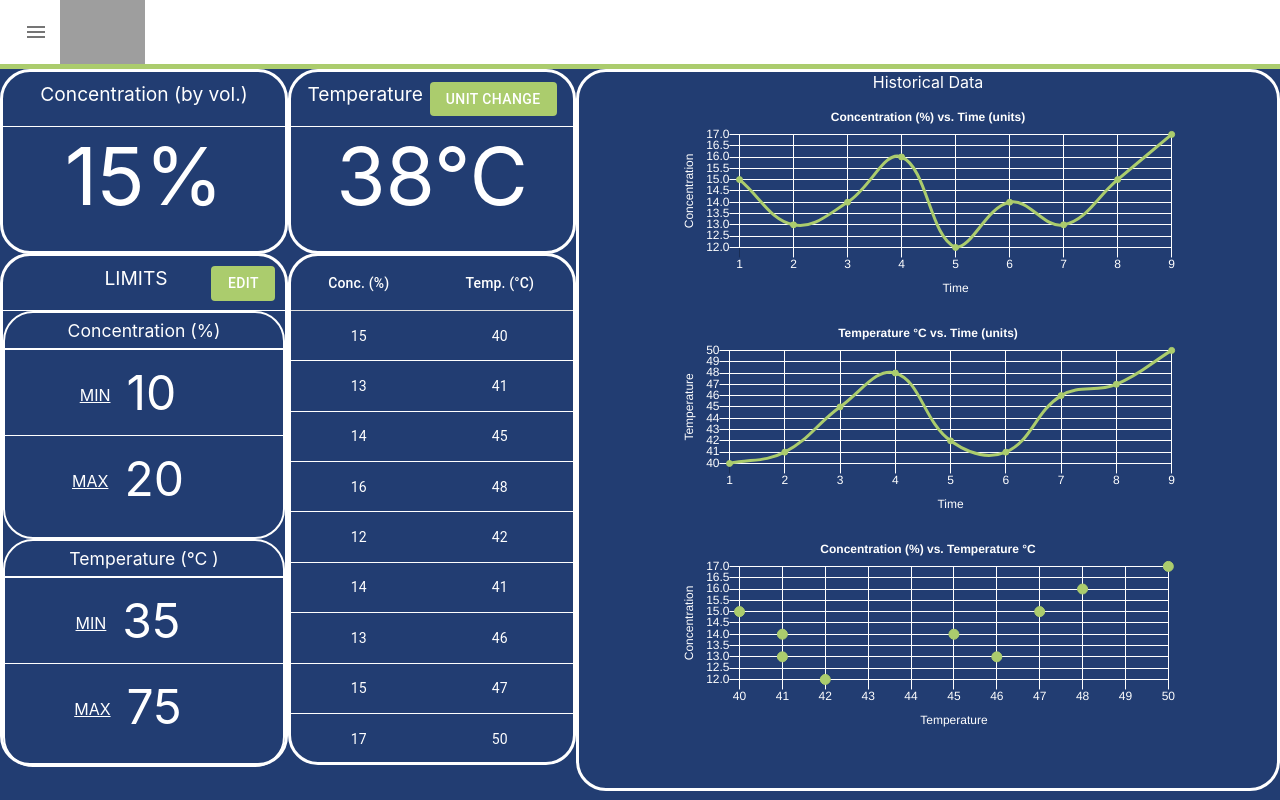
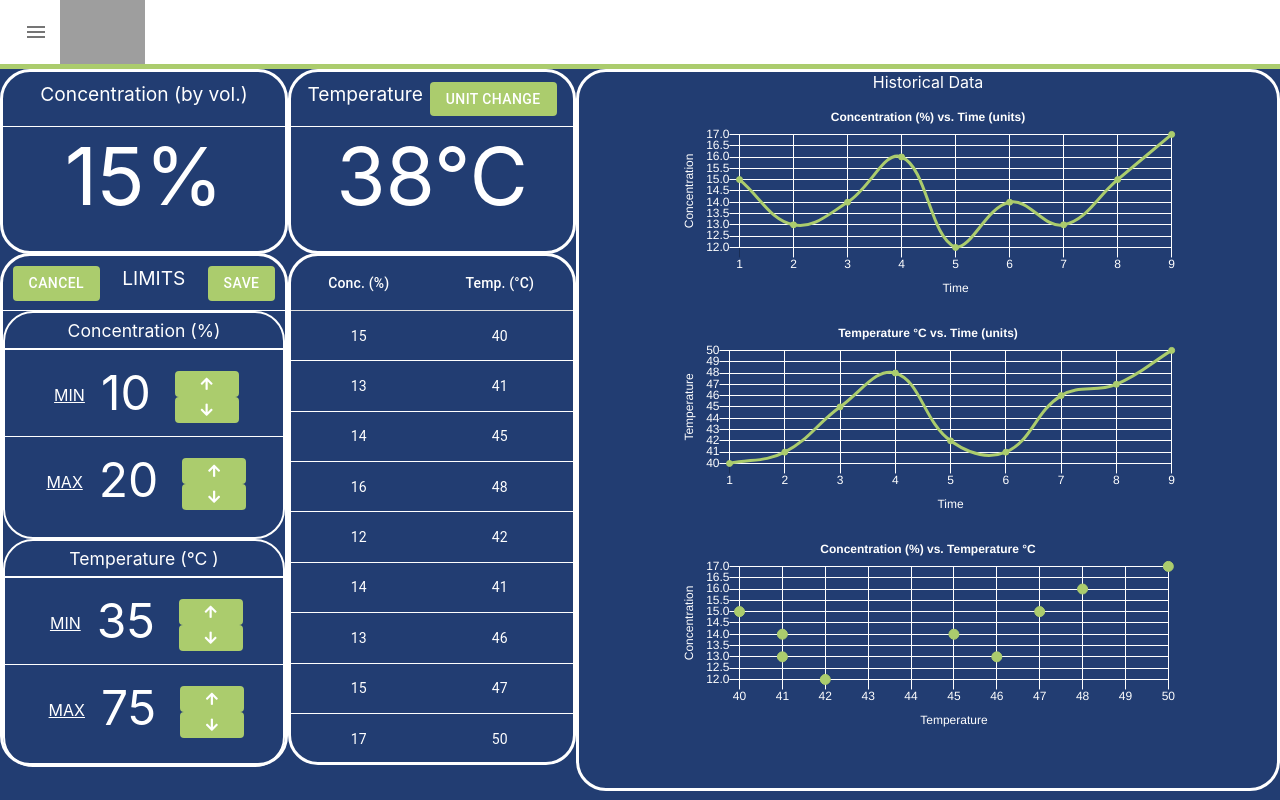
Before and after one commit to mnmccoy95/KYZEN-challenge, a React (Create React App) app in the folder client/: page / in a window 1280 px wide. Both pictures are taken after a click on the button "EDIT". Built offline with nearby package versions, Linux system fonts and the light colour scheme; grey boxes are pictures that could not be loaded.

Commit message:
added functionality

```diff
--- a/client/package.json
+++ b/client/package.json
@@ -6,6 +6,9 @@
     "@amcharts/amcharts4": "^4.10.15",
     "@amcharts/amcharts4-fonts": "^4.0.1",
     "@amcharts/amcharts4-geodata": "^4.1.19",
+    "@fortawesome/fontawesome-svg-core": "^1.2.34",
+    "@fortawesome/free-solid-svg-icons": "^5.15.2",
+    "@fortawesome/react-fontawesome": "^0.1.14",
     "@material-ui/core": "^4.11.3",
     "@material-ui/icons": "^4.11.2",
     "@testing-library/jest-dom": "^5.11.9",
--- a/client/src/Body.js
+++ b/client/src/Body.js
@@ -15,15 +15,18 @@ import Chart from "chart.js";
 //----------------------This component defines the entirety of the body display----------------------
 
 export const Body = () => {
+
   //-------Used when editing limits and changing unit type-------
-
-  // const [data, setData] = useState(Data);
-  // const [editing, setEditing] = useState(false);
+  const [data, setData] = useState(Data);
+  const [editing, setEditing] = useState(false);
   const [units, setUnits] = useState("°C");
-
+  const [chartData, setChartData] = useState(ChartData);
+  let [tempUp, setTempUp] = useState(data.TempLimit.Upper);
+  let [tempDown, setTempDown] = useState(data.TempLimit.Lower);
+  let [concUp, setConcUp] = useState(data.ConcLimit.Upper);
+  let [concDown, setConcDown] = useState(data.ConcLimit.Lower);
 
   //-------Used for creating KYZEN Material UI theme-------
-
   const theme = createMuiTheme({
     palette: {
       primary: {
@@ -38,8 +41,8 @@ export const Body = () => {
 
 
   //-------Data for Chart.js representations-------
-  let temps = ChartData.map((pair) => { return pair.temp })
-  const concs = ChartData.map((pair) => { return pair.conc })
+  const temps = chartData.map((pair) => { return pair.temp })
+  const concs = chartData.map((pair) => { return pair.conc })
 
   //-------References for adding chart components to canvases-------
   const concChart = useRef();
@@ -58,9 +61,88 @@ export const Body = () => {
   Chart.defaults.global.defaultFontColor = "#fff";
 
   //-------scatter data for Chart.js component-------
-  let scatterData = ChartData.map((pair) => {
+  let scatterData = chartData.map((pair) => {
     return { x: pair.temp, y: pair.conc }
   })
+
+
+  //-------Function for when user clicks unit change-------
+  //-------Not the dryest code, trust me, I know-------
+  const tempConvert = () => {
+    if (units === "°C") {
+      const newData = data;
+      newData.Temp = Math.round((newData.Temp * (9 / 5)) + 32);
+      newData.TempLimit.Upper = Math.round((newData.TempLimit.Upper * (9 / 5)) + 32);
+      newData.TempLimit.Lower = Math.round((newData.TempLimit.Lower * (9 / 5)) + 32);
+      const newChartData = chartData;
+      for (const pair of newChartData) {
+        pair.temp = Math.round((pair.temp * (9 / 5)) + 32);
+      }
+      setChartData(newChartData)
+      setData(newData);
+      setConcDown(data.ConcLimit.Lower);
+      setConcUp(data.ConcLimit.Upper);
+      setTempDown(data.TempLimit.Lower);
+      setTempUp(data.TempLimit.Upper);
+      setUnits("°F")
+    } else {
+      const newData = data;
+      newData.Temp = Math.round((newData.Temp - 32) * (5 / 9));
+      newData.TempLimit.Upper = Math.round((newData.TempLimit.Upper - 32) * (5 / 9));
+      newData.TempLimit.Lower = Math.round((newData.TempLimit.Lower - 32) * (5 / 9));
+      const newChartData = chartData;
+      for (const pair of newChartData) {
+        pair.temp = Math.round((pair.temp - 32) * (5 / 9));
+      }
+      setChartData(newChartData)
+      setData(newData);
+      setConcDown(data.ConcLimit.Lower);
+      setConcUp(data.ConcLimit.Upper);
+      setTempDown(data.TempLimit.Lower);
+      setTempUp(data.TempLimit.Upper);
+      setUnits("°C")
+    }
+  }
+
+  //-------Check if temperature is in range-------
+  const tempInRange = () => {
+    if (data.Temp > data.TempLimit.Upper || data.Temp < data.TempLimit.Lower) {
+      return false
+    } else {
+      return true
+    }
+  }
+
+  //-------Check if concentration is in range-------
+  const concInRange = () => {
+    if (data.Conc > data.ConcLimit.Upper || data.Conc < data.ConcLimit.Lower) {
+      return false
+    } else {
+      return true
+    }
+  }
+
+  //-------Change state if/when user clicks edit/save button-------
+  const userEdit = () => {
+    if (editing === false) {
+      setEditing(true)
+    } else {
+      setEditing(false)
+      data.TempLimit.Upper = tempUp;
+      data.TempLimit.Lower = tempDown;
+      data.ConcLimit.Upper = concUp;
+      data.ConcLimit.Lower = concDown;
+    }
+  }
+
+  //-------Change state if/when user clicks cancel button-------
+  const cancelEditing = () => {
+    setEditing(false)
+    setTempUp(data.TempLimit.Upper);
+    setTempDown(data.TempLimit.Lower);
+    setConcUp(data.ConcLimit.Upper);
+    setConcDown(data.ConcLimit.Lower);
+  }
 
   //-------Re-Renders charts based on state-------
   useEffect(() => {
@@ -220,7 +302,10 @@ export const Body = () => {
         }
       }
     })
-  }, [])
+    //-------Check if values are in range on each render-------
+    tempInRange();
+    concInRange();
+  }, [units])
 
 
   //-------HTML Return-------
@@ -237,20 +322,23 @@ export const Body = () => {
           <Box width="100%" className="rowA">
             <Box width="49.5%" height="99%" border={3} borderColor="white" borderRadius={30} color="white" >
               <Box borderBottom={1} className="concTitle">Concentration (by vol.)</Box>
-              <Box className="currentValue" >
-                {Data.Conc}%
+              <Box className="currentValue currentConc" >
+                {data.Conc}%
               </Box>
+              {concInRange() ? null : <div className="warning">!! NOT IN RANGE !!</div>}
             </Box>
             <Box width="49.5%" height="99%" border={3} borderColor="white" borderRadius={30} color="white" >
               <Box borderBottom={1} className="tempTitle">
                 <div>Temperature</div>
-                <Button variant="contained" color="secondary" disableElevation className="unitButton">
+                <Button variant="contained" color="secondary" disableElevation className="unitButton"
+                  onClick={() => { tempConvert() }}>
                   UNIT CHANGE
                 </Button>
               </Box>
-              <Box className="currentValue" >
-                {Data.Temp}{units}
+              <Box className="currentValue currentTemp" >
+                {data.Temp}{units}
               </Box>
+              {tempInRange() ? null : <div className="warning">!! NOT IN RANGE !!</div>}
             </Box>
           </Box>
           {
@@ -262,10 +350,15 @@ export const Body = () => {
                 //-------Limits header-------
               }
               <Box borderBottom={1} className="limitsTitle">
-                <div className="placeholder"></div>
+                {editing ? <Button variant="contained" color="secondary" disableElevation className="cancelLimitBtn"
+                  onClick={() => { cancelEditing() }}>
+                  CANCEL
+                </Button> :
+                  <div className="placeholder"></div>}
                 <div>LIMITS</div>
-                <Button variant="contained" color="secondary" disableElevation className="editLimitBtn">
-                  EDIT
+                <Button variant="contained" color="secondary" disableElevation className="editLimitBtn"
+                  onClick={() => { userEdit() }}>
+                  {editing ? "SAVE" : "EDIT"}
                 </Button>
               </Box>
               {
@@ -280,16 +373,24 @@ export const Body = () => {
                     MIN
                   </div>
                   <div className="limitValue">
-                    {Data.ConcLimit.Lower}
+                    {editing ? concDown : data.ConcLimit.Lower}
                   </div>
+                  {editing ? <div className="buttonContainer"><Button variant="contained" color="secondary" disableElevation
+                    onClick={() => { setConcDown(concDown + 1) }}><i class="fas fa-arrow-up"></i></Button>
+                    <Button variant="contained" color="secondary" disableElevation
+                      onClick={() => { setConcDown(concDown - 1) }}><i class="fas fa-arrow-down"></i></Button></div> : <div className="placeHolderTwo"></div>}
                 </Box>
                 <Box className="minMaxContainer">
                   <div className="minMaxLabel">
                     MAX
                   </div>
                   <div className="limitValue">
-                    {Data.ConcLimit.Upper}
+                    {editing ? concUp : data.ConcLimit.Upper}
                   </div>
+                  {editing ? <div className="buttonContainer"><Button variant="contained" color="secondary" disableElevation
+                    onMouseUp={() => { setConcUp(concUp + 1) }}><i class="fas fa-arrow-up"></i></Button>
+                    <Button variant="contained" color="secondary" disableElevation
+                      onClick={() => { setConcUp(concUp - 1) }}><i class="fas fa-arrow-down"></i></Button></div> : <div className="placeHolderTwo"></div>}
                 </Box>
               </Box>
               {
@@ -304,16 +405,24 @@ export const Body = () => {
                     MIN
                   </div>
                   <div className="limitValue">
-                    {Data.TempLimit.Lower}
+                    {editing ? tempDown : data.TempLimit.Lower}
                   </div>
+                  {editing ? <div className="buttonContainer"><Button variant="contained" color="secondary" disableElevation
+                    onClick={() => { setTempDown(tempDown + 1) }}><i class="fas fa-arrow-up"></i></Button>
+                    <Button variant="contained" color="secondary" disableElevation
+                      onClick={() => { setTempDown(tempDown - 1) }}><i class="fas fa-arrow-down"></i></Button></div> : <div className="placeHolderTwo"></div>}
                 </Box>
                 <Box className="minMaxContainer">
                   <div className="minMaxLabel">
                     MAX
                   </div>
                   <div className="limitValue">
-                    {Data.TempLimit.Upper}
+                    {editing ? tempUp : data.TempLimit.Upper}
                   </div>
+                  {editing ? <div className="buttonContainer"><Button variant="contained" color="secondary" disableElevation
+                    onClick={() => { setTempUp(tempUp + 1) }}><i class="fas fa-arrow-up"></i></Button>
+                    <Button variant="contained" color="secondary" disableElevation
+                      onClick={() => { setTempUp(tempUp - 1) }}><i class="fas fa-arrow-down"></i></Button></div> : <div className="placeHolderTwo"></div>}
                 </Box>
               </Box>
             </Box>
--- a/client/src/index.css
+++ b/client/src/index.css
@@ -118,7 +118,7 @@ body {
 
 /* Temporary placeholder div to style limit header */
 .placeholder{
-  width:2.5em;
+  width:4.5em;
 }
 
 /* entire limit container height definition */
@@ -132,6 +132,7 @@ body {
   flex-direction: row;
   justify-content: center;
   padding: .8em;
+  padding-right: 0em;
 }
 
 /* title for each min/max display */
@@ -143,13 +144,14 @@ body {
 /* font size for limit value */
 .limitValue {
   font-size: 3em;
+  margin-right: .5em;
 }
 
 /* MIN or MAX label */
 .minMaxLabel {
   padding: 1em;
   padding-top:1.4em;
-  margin-left: -3em;
+  margin-left: -2em;
   text-decoration: underline;
 }
 
@@ -195,3 +197,23 @@ tr:last-child {
 .canvasContainer {
   margin: .5em;
 }
+
+/* margins and flex for up/down buttons */
+.buttonContainer {
+  display:flex;
+  flex-direction: column;
+  margin-right: -.5em;
+  margin-top: .5em;
+}
+
+/* placeholder div for styling limit container header */
+.placeHolderTwo {
+  width: 2.5em;
+}
+
+/* style warning when temp/conc is out of range */
+.warning {
+  color: red;
+  font-weight: bold;
+  margin-top: -.9em;
+}
```
Also changed, not shown: client/public/index.html (+5 -4 lines), 1 other file (tests, documents, lock files or other folders).
